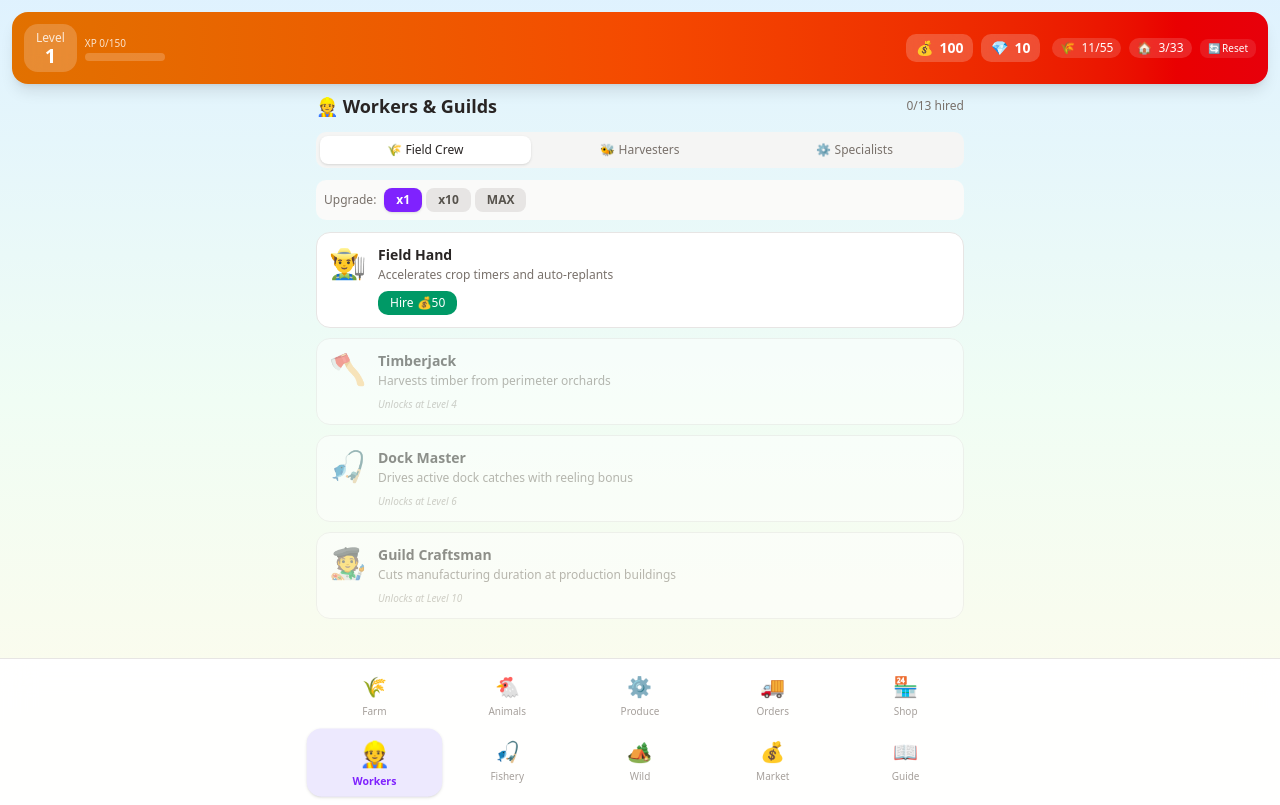
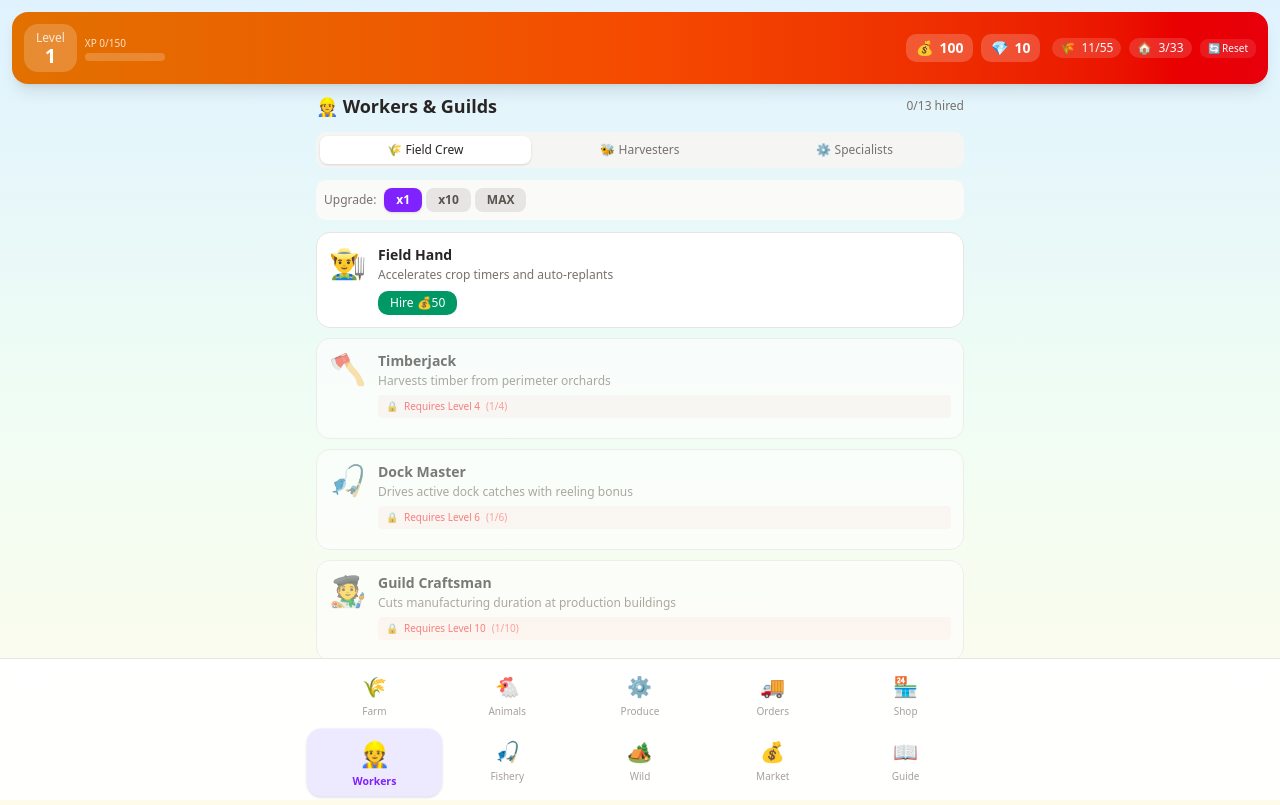
Before and after one commit to abhi543/meadowlands, a Next.js app: page / in a window 1280 px wide. Both pictures are taken after a click on the button "👷 Workers". Built offline with nearby package versions, Linux system fonts and the light colour scheme.

Commit message:
4077f469-8329-4eec-8596-fd8fb05e1ad8

```diff
--- a/src/components/game/WorkersHubPanel.tsx
+++ b/src/components/game/WorkersHubPanel.tsx
@@ -6,10 +6,86 @@ import {
   WORKER_REGISTRY, WORKER_DIVISIONS, WORKER_MAX_LEVEL,
   workerUpgradeCost, workerEffectiveInterval, workerDoubleProcChance,
   workerTripleProcUnlocked, workerGemProcUnlocked, workerAutoSellPayout,
-  workerSpeedMultiplier, workerHopperBuffer,
-  calculateBulkUpgrade, getMilestoneRank,
+  workerSpeedMultiplier, workerHopperBuffer, workerAutoSellBonus,
+  calculateBulkUpgrade, getMilestoneRank, MILESTONE_RANKS,
   type WorkerRole, type WorkerDivision, type BulkMode,
 } from '@/game/data';
+
+/** Generate contextual help hint for why a worker can't be hired/upgraded */
+function getBlockHint(args: {
+  role: WorkerRole;
+  isHired: boolean;
+  isUnlocked: boolean;
+  unlockLevel: number;
+  coins: number;
+  cost: number;
+  workerLevel: number;
+  bulkMode: BulkMode;
+  upgradeResult: { levelsToBuy: number; totalCost: number } | null;
+}): string | null {
+  const { isHired, isUnlocked, unlockLevel, coins, cost, workerLevel, bulkMode, upgradeResult } = args;
+
+  // Not unlocked yet
+  if (!isHired && !isUnlocked) {
+    return `Reach Level ${unlockLevel} to unlock this worker`;
+  }
+
+  // Unlocked but can't afford to hire
+  if (!isHired && isUnlocked && coins < cost) {
+    return `Need ${cost.toLocaleString()} coins to hire (short ${(cost - coins).toLocaleString()})`;
+  }
+
+  // Hired but can't afford upgrade
+  if (isHired && workerLevel < WORKER_MAX_LEVEL && upgradeResult) {
+    if (upgradeResult.levelsToBuy === 0 || coins < upgradeResult.totalCost) {
+      const singleCost = workerUpgradeCost(args.role, workerLevel);
+      // Provide contextual hint based on how far away they are
+      const deficit = singleCost - coins;
+      if (deficit > singleCost * 10) {
+        return `Too expensive — earn more coins or use Hoard mode on other workers`;
+      }
+      return `Need ${singleCost.toLocaleString()} coins for next level (short ${deficit.toLocaleString()})`;
+    }
+    // x10/MAX partial affordability hint
+    if (bulkMode !== 'x1' && upgradeResult.levelsToBuy > 0) {
+      const maxPossible = WORKER_MAX_LEVEL - workerLevel;
+      if (bulkMode === 'x10' && upgradeResult.levelsToBuy < Math.min(10, maxPossible)) {
+        return `Can only afford ${upgradeResult.levelsToBuy} of 10 levels`;
+      }
+    }
+  }
+
+  return null;
+}
+
+/** Get the next milestone perk hint */
+function getNextMilestoneHint(currentLevel: number): string | null {
+  const nextRank = MILESTONE_RANKS.find(r => r.minLevel > currentLevel);
+  if (!nextRank) return null;
+  const levelsAway = nextRank.minLevel - currentLevel;
+  if (levelsAway > 40) return null; // too far away, don't show
+  const perkMap: Record<string, string> = {
+    'Apprentice': '+10% Auto-Sell value',
+    'Journeyman': 'Hopper buffer (store overflow cycles)',
+    'Craftsman': '5% chance to drop Gems per cycle',
+    'Expert': '+10% speed to adjacent buildings',
+    'Grandmaster': '15% chance for Triple Yield (3x)',
+    'Mythic': 'Overdrive: extra -20% interval',
+  };
+  const perk = perkMap[nextRank.title] || '';
+  return `${nextRank.title} at Lv${nextRank.minLevel} (${levelsAway} away) — ${perk}`;
+}
+
+/** Get next individual perk unlock hint */
+function getNextPerkHint(currentLevel: number): string | null {
+  if (currentLevel < 20) return `Lv20: +10% Auto-Sell bonus`;
+  if (currentLevel < 40) return `Lv40: Hopper buffer unlocks (buffer overflow cycles)`;
+  if (currentLevel < 60) return `Lv60: Gem drops unlock (5% per cycle)`;
+  if (currentLevel < 80) return `Lv80: District Aura (+10% adjacent speed)`;
+  if (currentLevel < 100) return `Lv100: Triple Yield (15% on double procs)`;
+  if (currentLevel < 120) return `Lv120: Overdrive Engine (extra -20% speed)`;
+  return null;
+}
 
 export function WorkersHubPanel() {
   const { unifiedWorkers, coins, level, hireUnifiedWorker, bulkUpgradeUnifiedWorker, toggleUnifiedWorkerMode } = useGameStore();
@@ -19,6 +95,13 @@ export function WorkersHubPanel() {
 
   const division = WORKER_DIVISIONS[activeDivision];
   const hiredCount = Object.values(unifiedWorkers).filter(w => w.isHired).length;
+  const totalWorkers = Object.keys(WORKER_REGISTRY).length;
+
+  // Count workers per division
+  const divisionCounts: Record<WorkerDivision, number> = { farmhand: 0, autonomous: 0, utility: 0 };
+  for (const w of Object.values(unifiedWorkers)) {
+    if (w.isHired) divisionCounts[WORKER_REGISTRY[w.role].division]++;
+  }
 
   return (
     <div className="space-y-3">
@@ -27,13 +110,14 @@ export function WorkersHubPanel() {
         <h3 className="font-bold text-lg text-stone-800 dark:text-gray-100 flex items-center gap-2">
           {'\u{1F477}'} Workers & Guilds
         </h3>
-        <span className="text-xs text-stone-500 dark:text-gray-400">{hiredCount}/13 hired</span>
+        <span className="text-xs text-stone-500 dark:text-gray-400">{hiredCount}/{totalWorkers} hired</span>
       </div>
 
       {/* Division Tabs */}
       <div className="flex gap-1 bg-stone-100 dark:bg-gray-800 rounded-lg p-1">
         {(Object.entries(WORKER_DIVISIONS) as [WorkerDivision, typeof division][]).map(([divId, div]) => {
           const isActive = activeDivision === divId;
+          const count = divisionCounts[divId];
           return (
             <button
               key={divId}
@@ -44,7 +128,7 @@ export function WorkersHubPanel() {
                   : 'text-stone-500 dark:text-gray-400 hover:text-stone-700 dark:hover:text-gray-300'
               }`}
             >
-              {div.emoji} {div.label}
+              {div.emoji} {div.label} {count > 0 && `(${count})`}
             </button>
           );
         })}
@@ -85,10 +169,28 @@ export function WorkersHubPanel() {
           const doubleChance = workerDoubleProcChance(worker.level);
           const canUpgrade = worker.isHired && worker.level < WORKER_MAX_LEVEL;
           const upgradeResult = canUpgrade ? calculateBulkUpgrade(role, worker.level, bulkMode, coins) : null;
-          const canAfford = upgradeResult && upgradeResult.levelsToBuy > 0;
+          const canAfford = upgradeResult && upgradeResult.levelsToBuy > 0 && coins >= upgradeResult.totalCost;
           const speedPct = Math.round((1 - workerSpeedMultiplier(worker.level)) * 100);
           const payout = workerAutoSellPayout(role, worker.level);
           const hopper = workerHopperBuffer(worker.level);
+          const autoSellBonusPct = workerAutoSellBonus(worker.level) > 1 ? Math.round((workerAutoSellBonus(worker.level) - 1) * 100) : 0;
+
+          // Block hint
+          const blockHint = getBlockHint({
+            role,
+            isHired: worker.isHired,
+            isUnlocked,
+            unlockLevel: cfg.unlockLevel,
+            coins,
+            cost: cfg.baseCost,
+            workerLevel: worker.level,
+            bulkMode,
+            upgradeResult,
+          });
+
+          // Next milestone & perk hints (only for hired workers)
+          const nextMilestone = worker.isHired ? getNextMilestoneHint(worker.level) : null;
+          const nextPerk = worker.isHired ? getNextPerkHint(worker.level) : null;
 
           return (
             <div
@@ -97,7 +199,7 @@ export function WorkersHubPanel() {
                 worker.isHired
                   ? `${rank.bgColor} ${rank.borderColor}`
                   : 'bg-white dark:bg-gray-900 border-stone-200 dark:border-gray-700'
-              } ${!isUnlocked ? 'opacity-50' : ''}`}
+              } ${!isUnlocked ? 'opacity-60' : ''}`}
             >
               <div className="flex items-start gap-3">
                 {/* Emoji */}
@@ -118,6 +220,23 @@ export function WorkersHubPanel() {
 
                   {/* Description */}
                   <p className="text-xs text-stone-500 dark:text-gray-400 mt-0.5">{cfg.description}</p>
+
+                  {/* Unlock requirement hint (for unhired, locked workers) */}
+                  {!worker.isHired && !isUnlocked && (
+                    <div className="mt-1.5 flex items-center gap-1.5 text-[10px] text-red-500 dark:text-red-400 bg-red-50 dark:bg-red-950/20 rounded px-2 py-1">
+                      <span>{'\u{1F512}'}</span>
+                      <span className="font-medium">Requires Level {cfg.unlockLevel}</span>
+                      <span className="text-red-400 dark:text-red-500">({level}/{cfg.unlockLevel})</span>
+                    </div>
+                  )}
+
+                  {/* Hire cost too expensive hint */}
+                  {!worker.isHired && isUnlocked && coins < cfg.baseCost && (
+                    <div className="mt-1.5 flex items-center gap-1.5 text-[10px] text-amber-600 dark:text-amber-400 bg-amber-50 dark:bg-amber-950/20 rounded px-2 py-1">
+                      <span>{'\u{1F4B0}'}</span>
+                      <span>Need {cfg.baseCost.toLocaleString()} coins — short {(cfg.baseCost - coins).toLocaleString()}</span>
+                    </div>
+                  )}
 
                   {/* Level Bar */}
                   {worker.isHired && (
@@ -163,6 +282,7 @@ export function WorkersHubPanel() {
                       {workerTripleProcUnlocked(worker.level) && <span className="text-rose-500">3x: 15%</span>}
                       {workerGemProcUnlocked(worker.level) && <span className="text-blue-500">{'\u{1F48E}'} 5%</span>}
                       {hopper > 0 && <span>Buffer: {hopper}</span>}
+                      {autoSellBonusPct > 0 && <span className="text-emerald-500">Sell +{autoSellBonusPct}%</span>}
                     </div>
                   )}
 
@@ -203,12 +323,53 @@ export function WorkersHubPanel() {
                     </div>
                   )}
 
+                  {/* Hoard mode hint for special workers */}
+                  {worker.isHired && !worker.autoSell && role === 'merchant' && (
+                    <div className="mt-1 text-[10px] text-amber-500 dark:text-amber-400 italic">
+                      {'\u{1F4E6}'} Hoarding items for VIP Delivery Orders
+                    </div>
+                  )}
+                  {worker.isHired && !worker.autoSell && role === 'barn_overseer' && (
+                    <div className="mt-1 text-[10px] text-amber-500 dark:text-amber-400 italic">
+                      {'\u{1F4E6}'} Auto-fills empty feeding troughs
+                    </div>
+                  )}
+                  {worker.isHired && worker.autoSell && role === 'merchant' && (
+                    <div className="mt-1 text-[10px] text-emerald-500 dark:text-emerald-400 italic">
+                      {'\u{1F4B0}'} Sells surplus silo crops at +20% premium
+                    </div>
+                  )}
+
                   {/* Lifetime Stats */}
                   {worker.isHired && (
                     <div className="mt-1.5 flex flex-wrap gap-x-3 text-[10px] text-stone-400 dark:text-gray-500">
                       <span>{'\u{1F4B0}'} {worker.stats.totalCoinsEarned.toLocaleString()}</span>
                       <span>{'\u{1F4E6}'} {worker.stats.totalItemsProduced.toLocaleString()}</span>
                       {worker.stats.totalGemsEarned > 0 && <span>{'\u{1F48E}'} {worker.stats.totalGemsEarned}</span>}
+                    </div>
+                  )}
+
+                  {/* Next Milestone / Perk Hint */}
+                  {worker.isHired && nextMilestone && (
+                    <div className="mt-1.5 flex items-center gap-1.5 text-[10px] text-violet-600 dark:text-violet-400 bg-violet-50 dark:bg-violet-950/20 rounded px-2 py-1">
+                      <span>{'\u2B50'}</span>
+                      <span>{nextMilestone}</span>
+                    </div>
+                  )}
+
+                  {/* Next Perk Unlock Hint (only show if no milestone hint, to avoid clutter) */}
+                  {worker.isHired && !nextMilestone && nextPerk && (
+                    <div className="mt-1.5 flex items-center gap-1.5 text-[10px] text-stone-500 dark:text-gray-400 bg-stone-50 dark:bg-gray-800/50 rounded px-2 py-1">
+                      <span>{'\u{1F514}'}</span>
+                      <span>{nextPerk}</span>
+                    </div>
+                  )}
+
+                  {/* Upgrade cost block hint */}
+                  {blockHint && worker.isHired && (
+                    <div className="mt-1.5 flex items-center gap-1.5 text-[10px] text-amber-600 dark:text-amber-400 bg-amber-50 dark:bg-amber-950/20 rounded px-2 py-1">
+                      <span>{'\u{1F4B0}'}</span>
+                      <span>{blockHint}</span>
                     </div>
                   )}
 
@@ -223,11 +384,6 @@ export function WorkersHubPanel() {
                         Hire {'\u{1F4B0}'}{cfg.baseCost.toLocaleString()}
                       </button>
                     )}
-                    {!worker.isHired && !isUnlocked && (
-                      <span className="text-[10px] text-stone-400 dark:text-gray-500 italic">
-                        Unlocks at Level {cfg.unlockLevel}
-                      </span>
-                    )}
                     {worker.isHired && canUpgrade && upgradeResult && (
                       <>
                         <button
@@ -241,7 +397,7 @@ export function WorkersHubPanel() {
                       </>
                     )}
                     {worker.isHired && worker.level >= WORKER_MAX_LEVEL && (
-                      <span className="text-[10px] font-bold text-fuchsia-600 dark:text-fuchsia-400">MAX LEVEL</span>
+                      <span className="text-[10px] font-bold text-fuchsia-600 dark:text-fuchsia-400">{'\u{1F52E}'} MAX LEVEL</span>
                     )}
                   </div>
                 </div>
```
